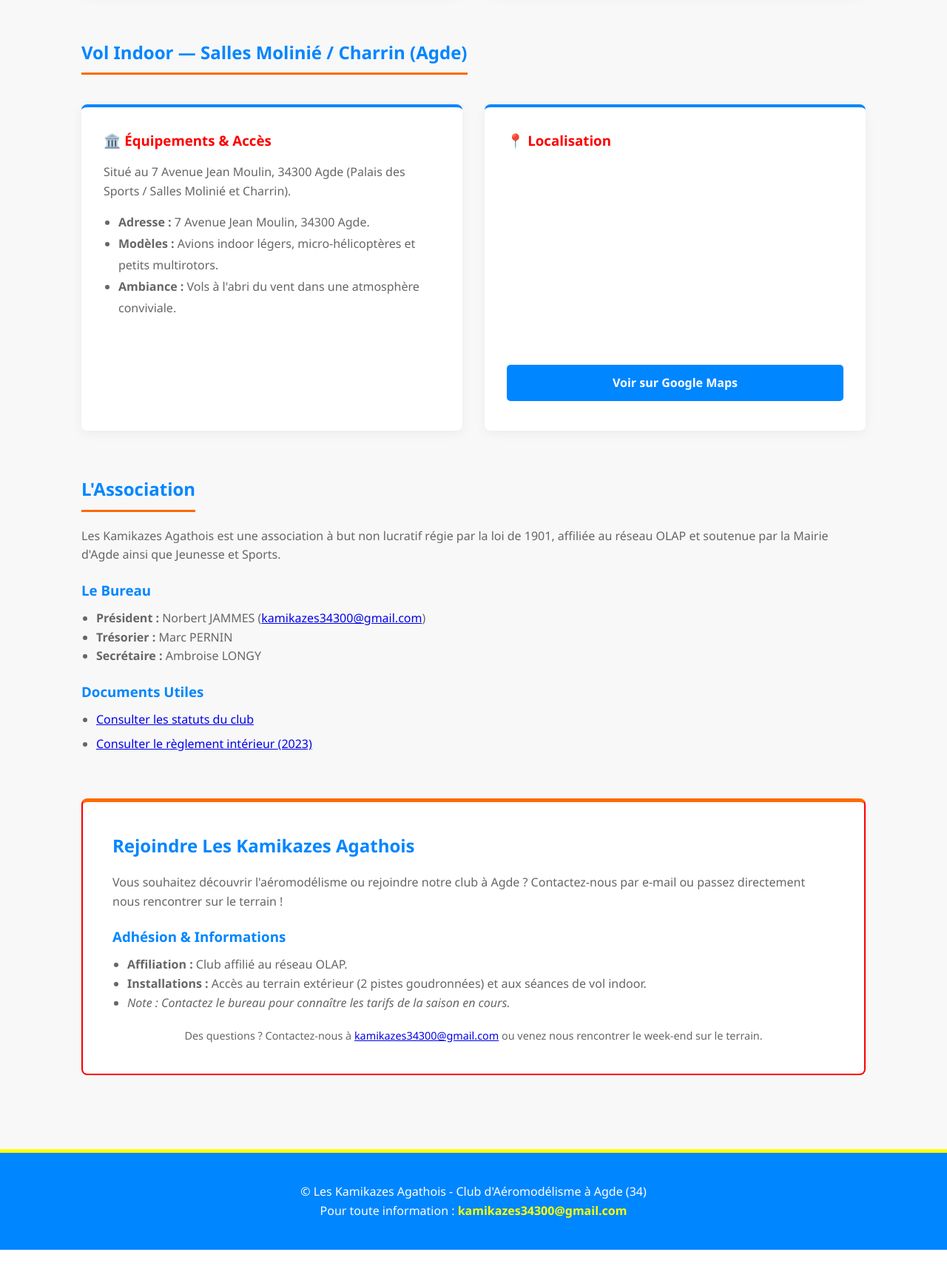
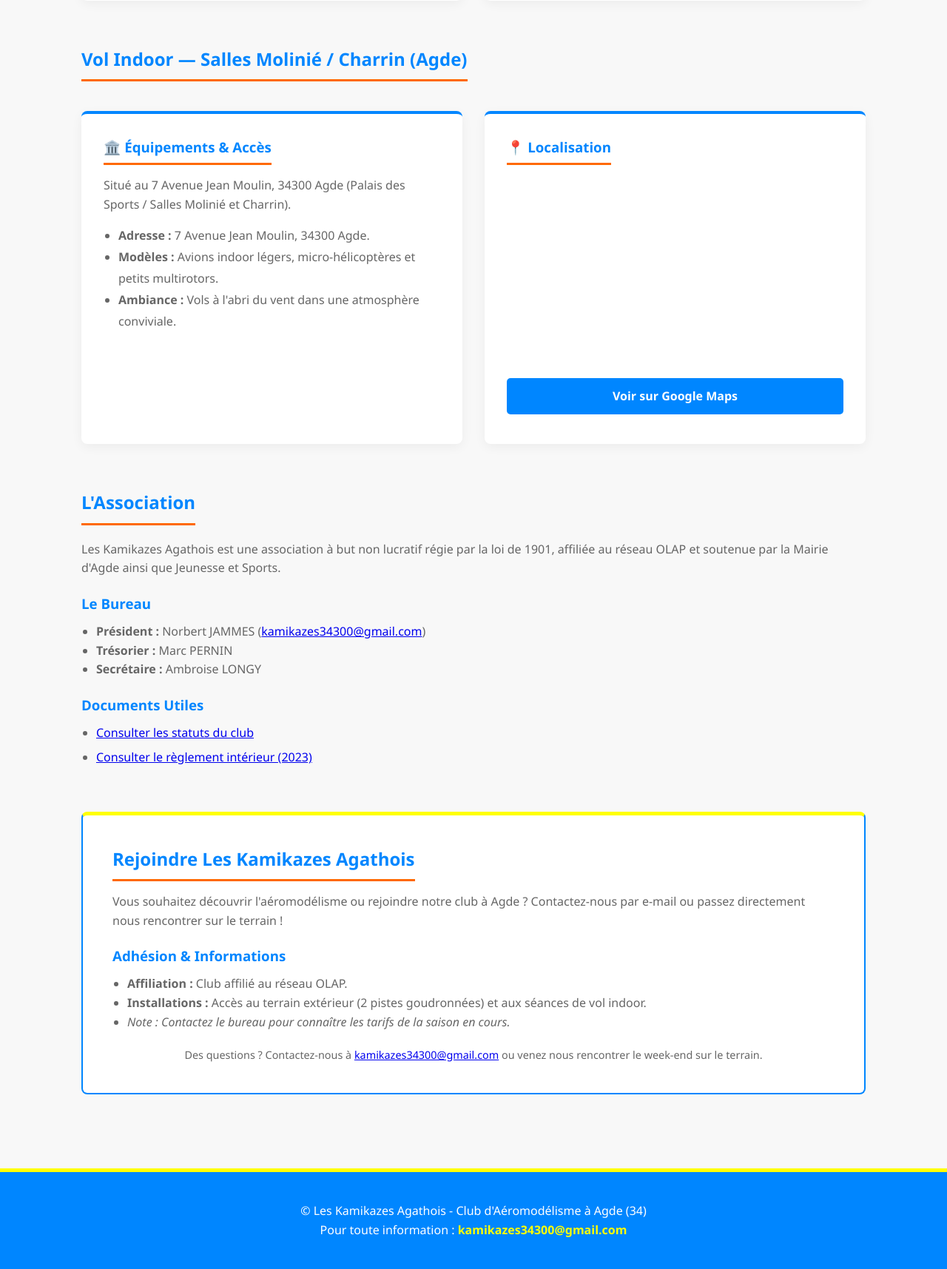
Before and after one commit to ProxPRX/KAMIKAZES_php, a PHP site: page /club.php in a window 1280 px wide. Shown: the part 1408-3123 px from the top of the page at 74% size. Before the commit the page ends 3097 px from the top, so only its background shows below. Run offline with PHP 8.4, Linux system fonts and the light colour scheme; some libraries are stand-ins or nearby versions.

Commit message:
Update club.css styles for club section and join us

```diff
--- a/CSS/club.css
+++ b/CSS/club.css
@@ -9,7 +9,7 @@
 
 .club-section {
     margin-bottom: 60px;
-    scroll-margin-top: 80px; /* Compense la hauteur du sous-menu collant lors du clic sur une ancre */
+    scroll-margin-top: 80px;
 }
 
 .club-section h3.subtitle {
@@ -24,7 +24,10 @@
 }
 
 .info-box-title-red {
-    color: var(--ka-rouge) !important;
+    color: var(--ka-bleu) !important;
+    padding-bottom: 6px;
+    border-bottom: 3px solid var(--ka-orange);
+    display: inline-block;
 }
 
 /* --- 2. SECTION INSCRIPTION & TARIFS --- */
@@ -32,14 +35,14 @@
     background-color: var(--ka-blanc);
     padding: 40px;
     border-radius: 8px;
-    border: 2px solid var(--ka-rouge);
-    border-top: 5px solid var(--ka-orange);
+    border: 2px solid var(--ka-bleu);
+    border-top: 5px solid var(--ka-jaune);
     margin-bottom: 60px;
 }
 
 .join-us h2 {
-    border-bottom: none;
-    margin-bottom: 10px;
+    border-bottom: 3px solid var(--ka-orange);
+    margin-bottom: 15px;
 }
 
 .join-us-action {
```
